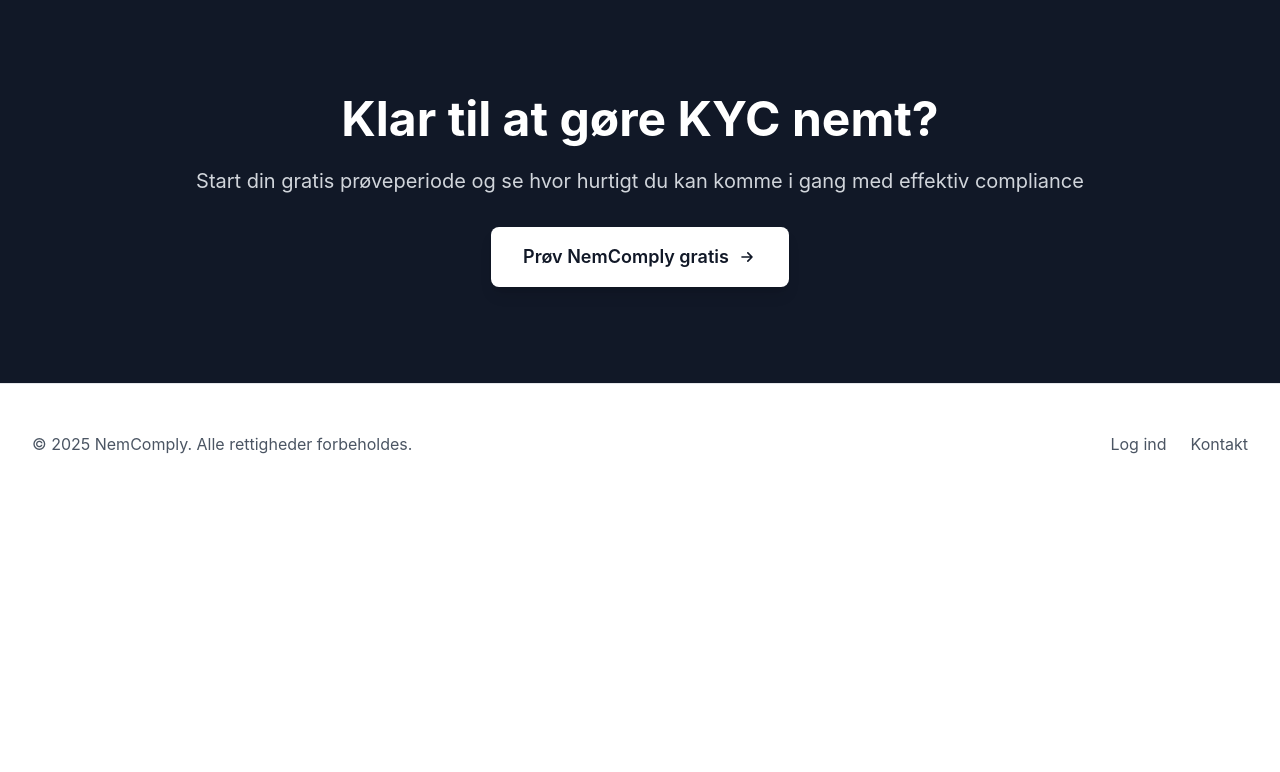
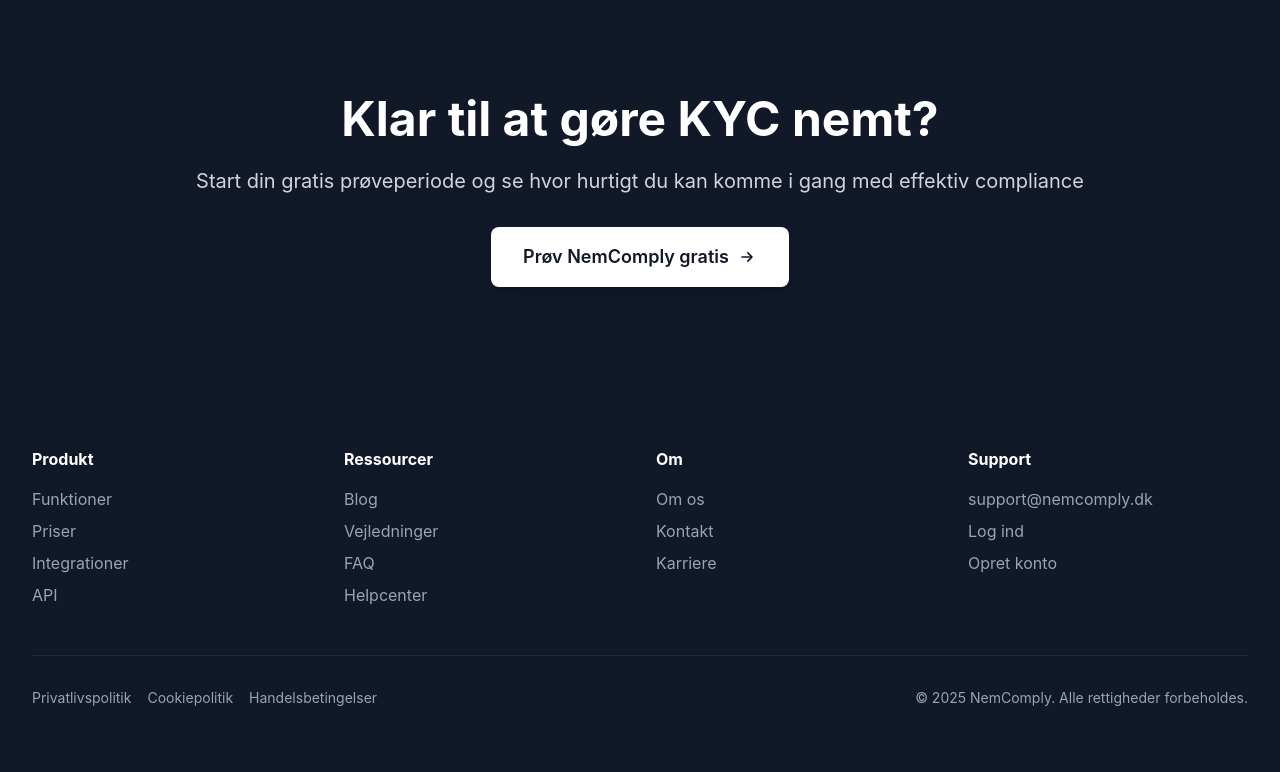
Before and after one commit to TheFountainhead/nemcomply-marketing, a PHP site: page / in a window 1280 px wide. Shown: the part 4488-5260 px from the top of the page. Before the commit the page ends 4942 px from the top, so only its background shows below. Run offline with PHP 8.4, Linux system fonts and the light colour scheme; some libraries are stand-ins or nearby versions.

Commit message:
Tilføj udvidet footer med kolonner
- Produkt: Funktioner, Priser, Integrationer, API
- Ressourcer: Blog, Vejledninger, FAQ, Helpcenter
- Om: Om os, Kontakt, Karriere
- Support: Email, Log ind, Opret konto
- Bund: Privatlivspolitik, Cookiepolitik, Handelsbetingelser

🤖 Generated with [Claude Code](https://claude.com/claude-code)

Co-Authored-By: Claude <noreply@anthropic.com>

```diff
--- a/index.php
+++ b/index.php
@@ -681,15 +681,63 @@
     </section>
 
     <!-- Footer -->
-    <footer class="py-12 px-4 sm:px-6 lg:px-8 bg-white border-t border-gray-200">
+    <footer class="py-16 px-4 sm:px-6 lg:px-8 bg-gray-900 text-white">
         <div class="max-w-7xl mx-auto">
-            <div class="flex flex-col md:flex-row justify-between items-center gap-4">
-                <div class="text-gray-600">
-                    © <?php echo date('Y'); ?> NemComply. Alle rettigheder forbeholdes.
+            <div class="grid grid-cols-2 md:grid-cols-4 gap-8 mb-12">
+                <!-- Produkt -->
+                <div>
+                    <h4 class="font-bold text-white mb-4">Produkt</h4>
+                    <ul class="space-y-2">
+                        <li><a href="#features" class="text-gray-400 hover:text-white transition">Funktioner</a></li>
+                        <li><a href="#pricing" class="text-gray-400 hover:text-white transition">Priser</a></li>
+                        <li><a href="#" class="text-gray-400 hover:text-white transition">Integrationer</a></li>
+                        <li><a href="#" class="text-gray-400 hover:text-white transition">API</a></li>
+                    </ul>
                 </div>
-                <div class="flex gap-6">
-                    <a href="https://app.nemcomply.dk/login" class="text-gray-600 hover:text-gray-900">Log ind</a>
-                    <a href="mailto:kontakt@nemcomply.dk" class="text-gray-600 hover:text-gray-900">Kontakt</a>
+
+                <!-- Ressourcer -->
+                <div>
+                    <h4 class="font-bold text-white mb-4">Ressourcer</h4>
+                    <ul class="space-y-2">
+                        <li><a href="#" class="text-gray-400 hover:text-white transition">Blog</a></li>
+                        <li><a href="#" class="text-gray-400 hover:text-white transition">Vejledninger</a></li>
+                        <li><a href="#" class="text-gray-400 hover:text-white transition">FAQ</a></li>
+                        <li><a href="#" class="text-gray-400 hover:text-white transition">Helpcenter</a></li>
+                    </ul>
+                </div>
+
+                <!-- Om -->
+                <div>
+                    <h4 class="font-bold text-white mb-4">Om</h4>
+                    <ul class="space-y-2">
+                        <li><a href="#" class="text-gray-400 hover:text-white transition">Om os</a></li>
+                        <li><a href="#" class="text-gray-400 hover:text-white transition">Kontakt</a></li>
+                        <li><a href="#" class="text-gray-400 hover:text-white transition">Karriere</a></li>
+                    </ul>
+                </div>
+
+                <!-- Support -->
+                <div>
+                    <h4 class="font-bold text-white mb-4">Support</h4>
+                    <ul class="space-y-2">
+                        <li><a href="mailto:support@nemcomply.dk" class="text-gray-400 hover:text-white transition">support@nemcomply.dk</a></li>
+                        <li><a href="https://app.nemcomply.dk/login" class="text-gray-400 hover:text-white transition">Log ind</a></li>
+                        <li><a href="https://app.nemcomply.dk/register" class="text-gray-400 hover:text-white transition">Opret konto</a></li>
+                    </ul>
+                </div>
+            </div>
+
+            <!-- Bottom footer -->
+            <div class="border-t border-gray-800 pt-8">
+                <div class="flex flex-col md:flex-row justify-between items-center gap-4">
+                    <div class="flex flex-wrap justify-center md:justify-start gap-4 text-sm text-gray-400">
+                        <a href="#" class="hover:text-white transition">Privatlivspolitik</a>
+                        <a href="#" class="hover:text-white transition">Cookiepolitik</a>
+                        <a href="#" class="hover:text-white transition">Handelsbetingelser</a>
+                    </div>
+                    <div class="text-gray-400 text-sm">
+                        © <?php echo date('Y'); ?> NemComply. Alle rettigheder forbeholdes.
+                    </div>
                 </div>
             </div>
         </div>
```
Also changed, not shown: index.html (+55 -7 lines).
